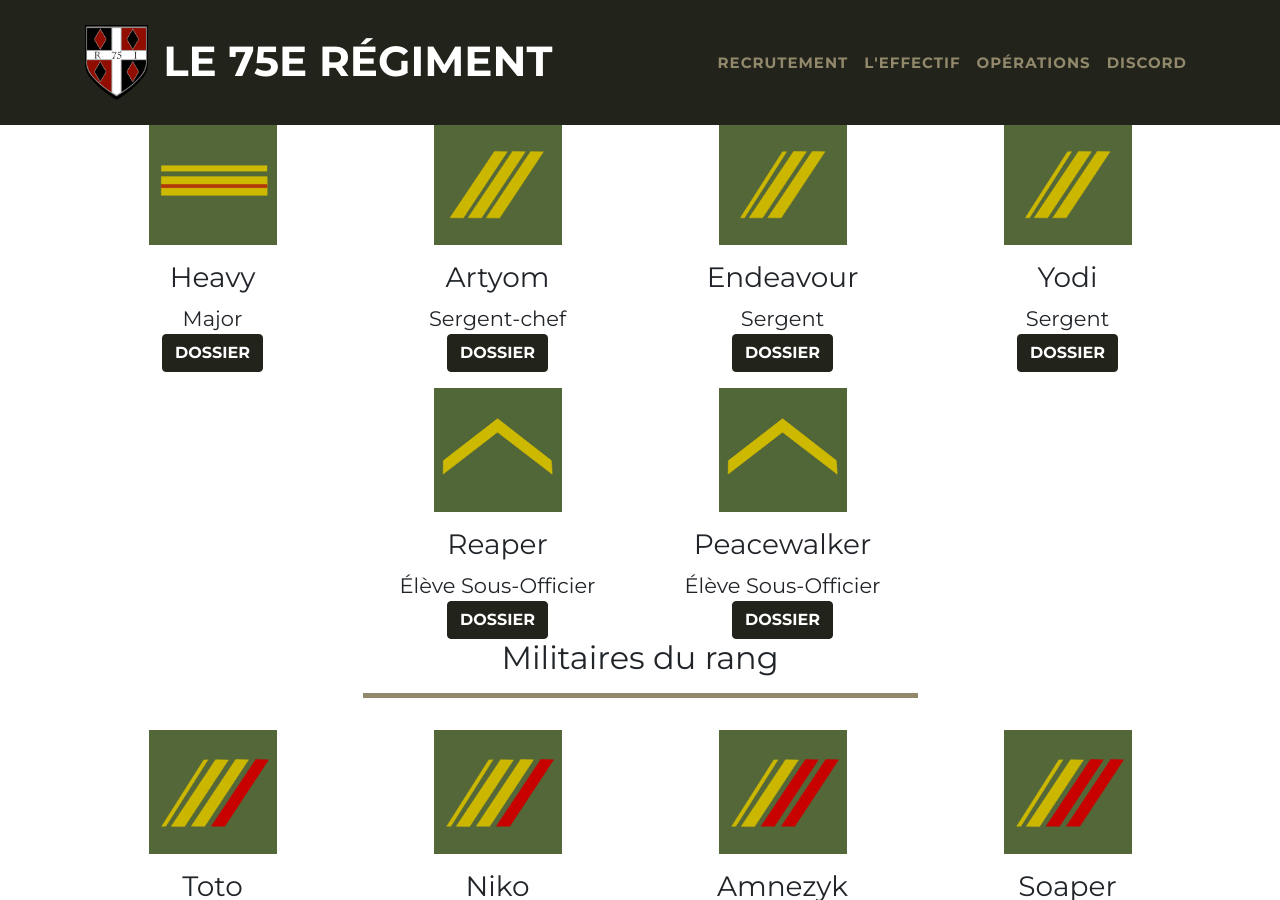
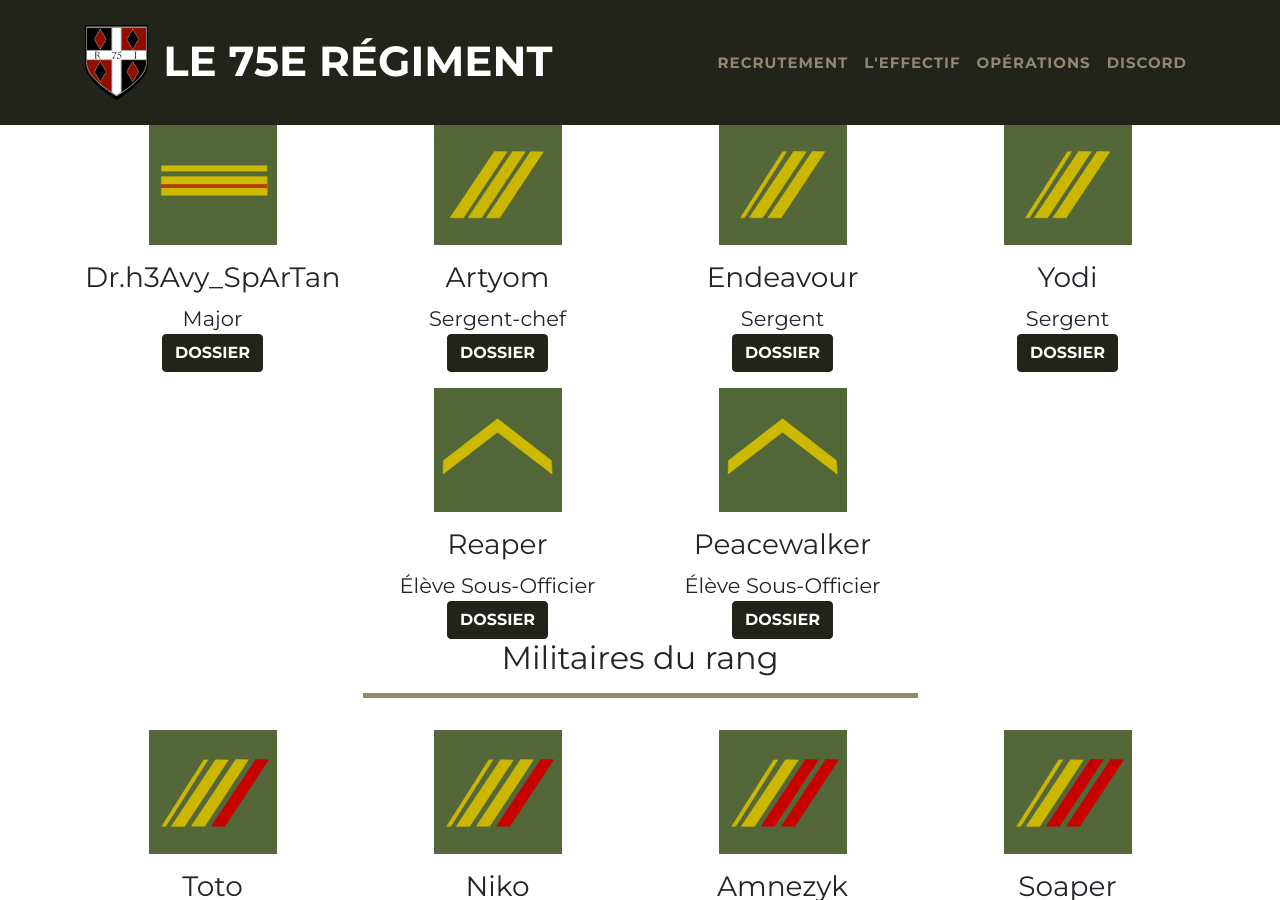
Before and after one commit to ArtyomFR/75RI_Jekyll, a Jekyll site: the page built from effectif.html, in a window 1280 px wide and 900 px high, scrolled down 462 px. Built offline with Jekyll 4.4.1, drawn with Linux system fonts in a browser that asks for light colours; nearby versions of some CDN libraries.

Commit message:
Update sousofficier.yml

```diff
--- a/_data/effectif/sousofficier.yml
+++ b/_data/effectif/sousofficier.yml
@@ -1,4 +1,4 @@
-  - name: Heavy
+  - name: Dr.h3Avy_SpArTan
     UID: 76561198050036166
     grade: "Major"
     incorporation: "2015"
```
